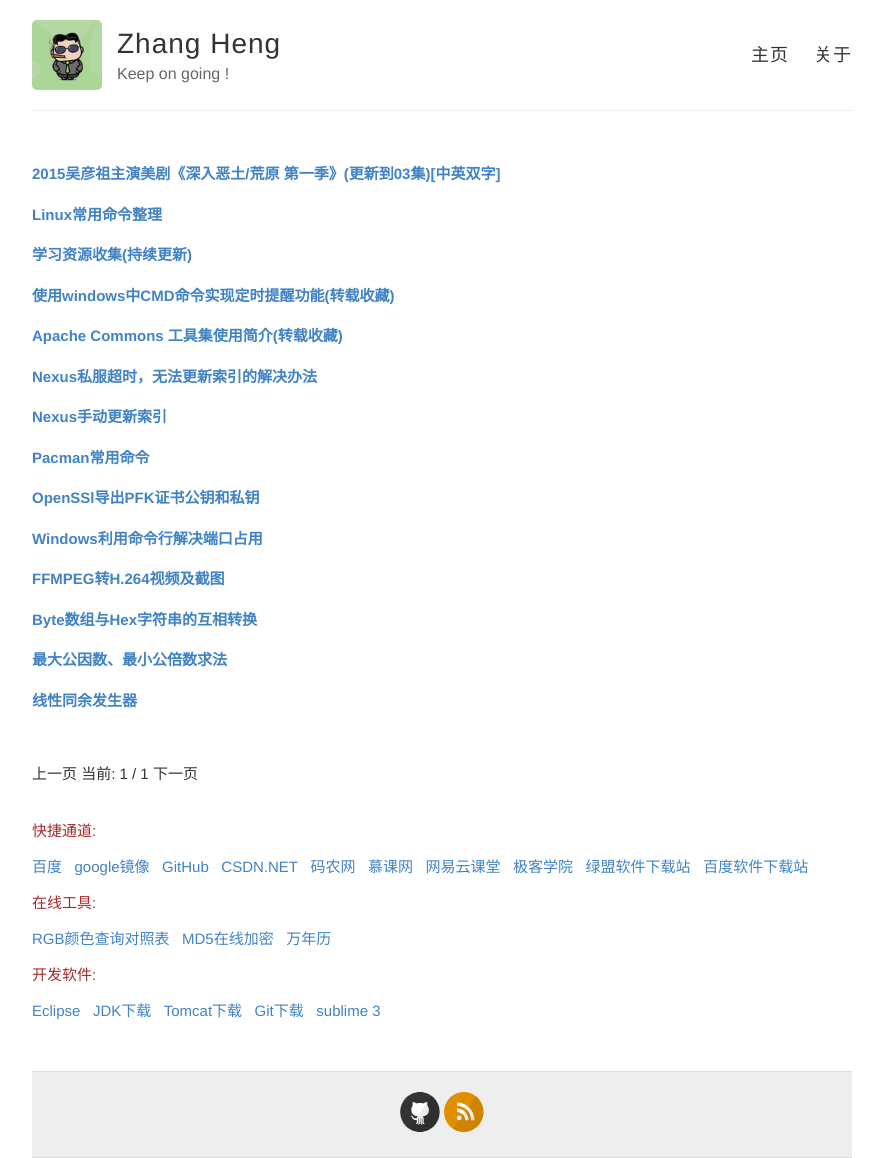
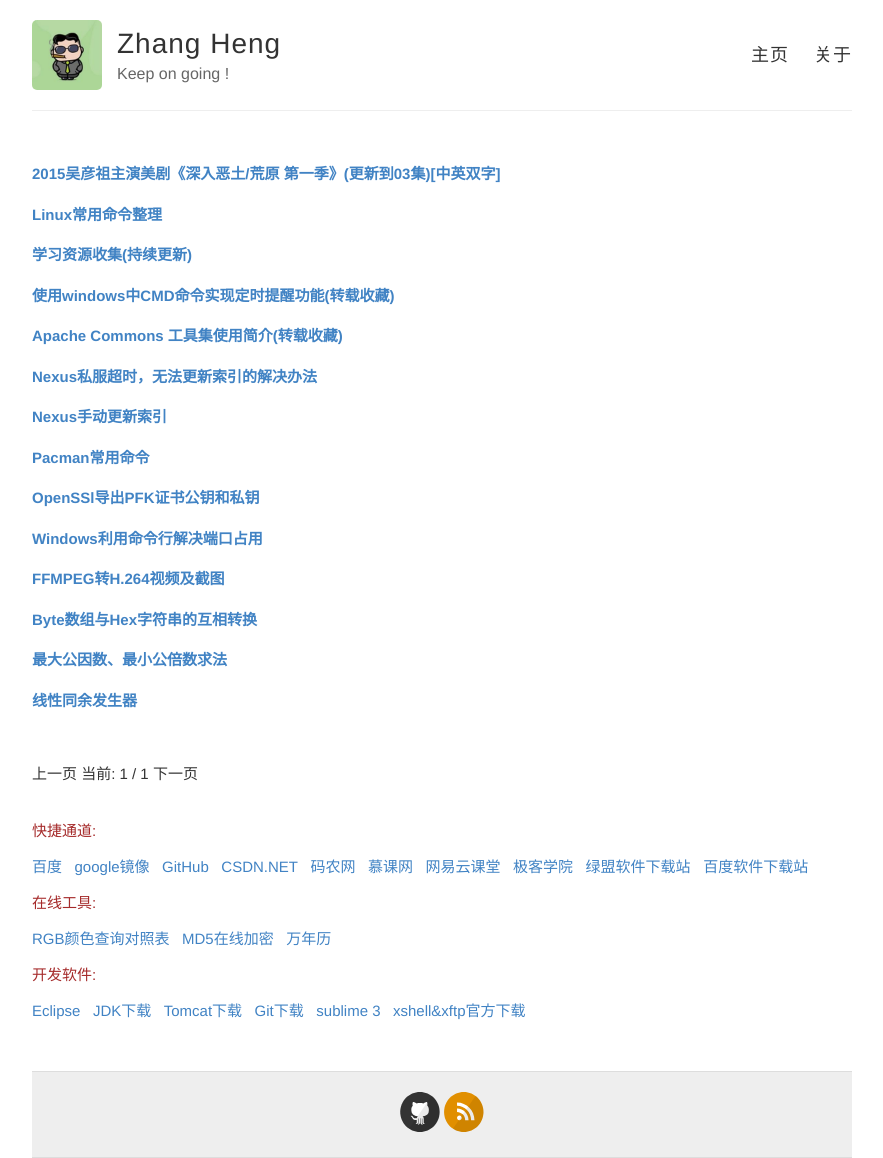
Before and after one commit to daniel163/daniel163.github.io, a Jekyll site: the page built from index.html, in a window 1280 px wide. Shown: the whole page, without its empty margins (198-1081 px from the left). Built offline with Jekyll 4.4.1, drawn with Linux system fonts in a browser that asks for light colours; Markdown is read by kramdown in place of the engine named in the settings; the list of posts is cut into pages by our own code.

Commit message:
更新主页

```diff
--- a/index.html
+++ b/index.html
@@ -67,6 +67,8 @@ layout: default
 	<a href="http://tomcat.apache.org/" target="_blank">Tomcat下载</a>&nbsp&nbsp
 	<a href="http://tortoisegit.org/about/" target="_blank">Git下载</a>&nbsp&nbsp
 	<a href="http://www.sublimetext.com/3" target="_blank">sublime 3</a>&nbsp&nbsp
+	<a href="http://www.netsarang.com/download/main.html" target="_blank">xshell&xftp官方下载</a>&nbsp&nbsp
+
 	</p>
 
 
```
